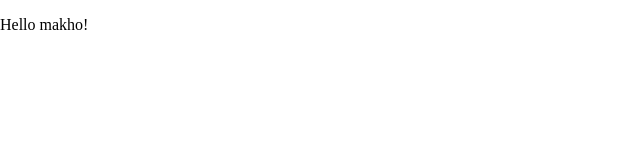
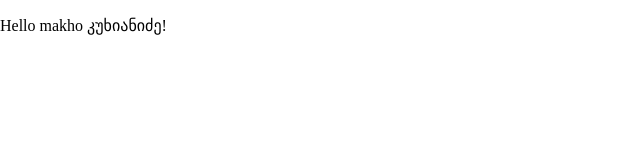
Before and after one commit to makho-kukhianidze/makhoTest-test12-12, an Angular app: page / in a window 1280 px wide. Shown: the top 160 px of the page, without its empty margins (0-640 px from the left). Built offline with nearby package versions, Linux system fonts and the light colour scheme.

Commit message:
Update app.component.html

```diff
--- a/src/app/app.component.html
+++ b/src/app/app.component.html
@@ -1 +1 @@
-<p>Hello makho!</p>
+<p>Hello makho კუხიანიძე!</p>
```
